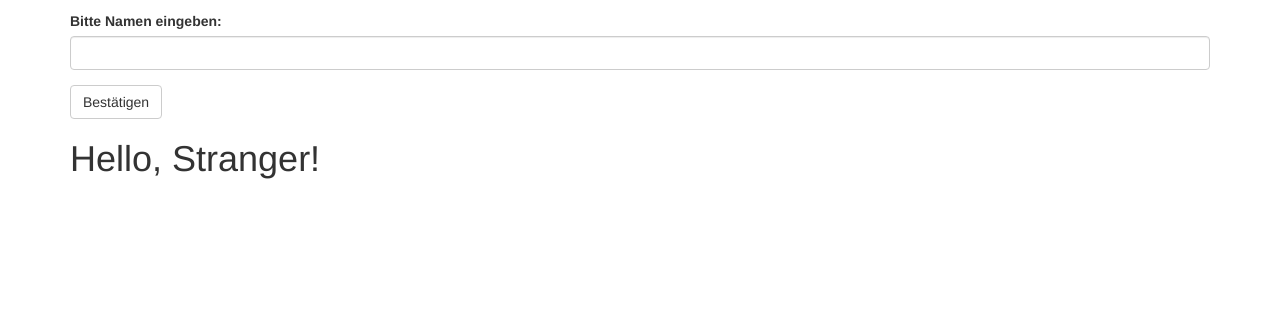
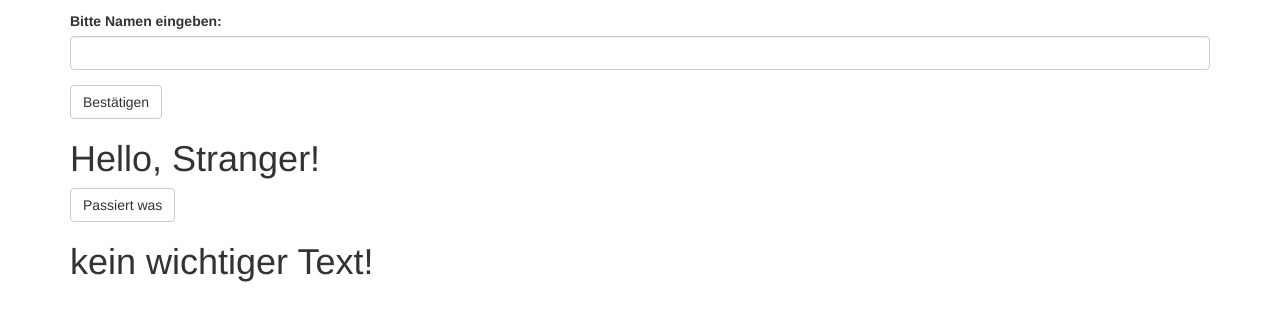
Before and after one commit to stweidenauer/FamHome, a Flask app: page /user in a window 1280 px wide. Shown: the part 151-472 px from the top of the page. Run offline with Flask 2, Linux system fonts and the light colour scheme; some libraries are stand-ins or nearby versions.

Commit message:
Submit Button eigefügt und rumgespielt

```diff
--- a/main.py
+++ b/main.py
@@ -20,6 +20,10 @@ class CalcForm(FlaskForm):
     submit = SubmitField('+')
 
 
+class SubBtn(FlaskForm):
+    submit = SubmitField('Passiert was')
+
+
 @app.route('/')
 def index():
     return render_template('Index.html')
@@ -28,11 +32,15 @@ def index():
 @app.route('/user', methods=['GET', 'POST'])
 def user():
     name = None
+    text = ''
     form = NameForm()
+    form2 = SubBtn()
     if form.validate_on_submit():
         name = form.name.data
         form.name.data = ''
-    return render_template('user.html', form=form, name=name)
+    if form2.validate_on_submit():
+        text = "Ein wichtiger Text"
+    return render_template('user.html', form=form, form2=form2, name=name, text=text)
 
 
 @app.route('/calc', methods=['GET', 'POST'])
--- a/templates/User.html
+++ b/templates/User.html
@@ -9,4 +9,9 @@ Meine User Startseite
 <h1>Meine User Startseitencontent</h1>
 {{ wtf.quick_form(form) }}
 <h1>Hello, {% if name %}{{ name }}{% else %}Stranger{% endif %}!</h1>
+{{ wtf.quick_form(form2) }}
+<h1>{% if text %}{{ text }}{% else %}kein wichtiger Text{% endif %}!</h1>
+
+
+
 {% endblock %}
```
